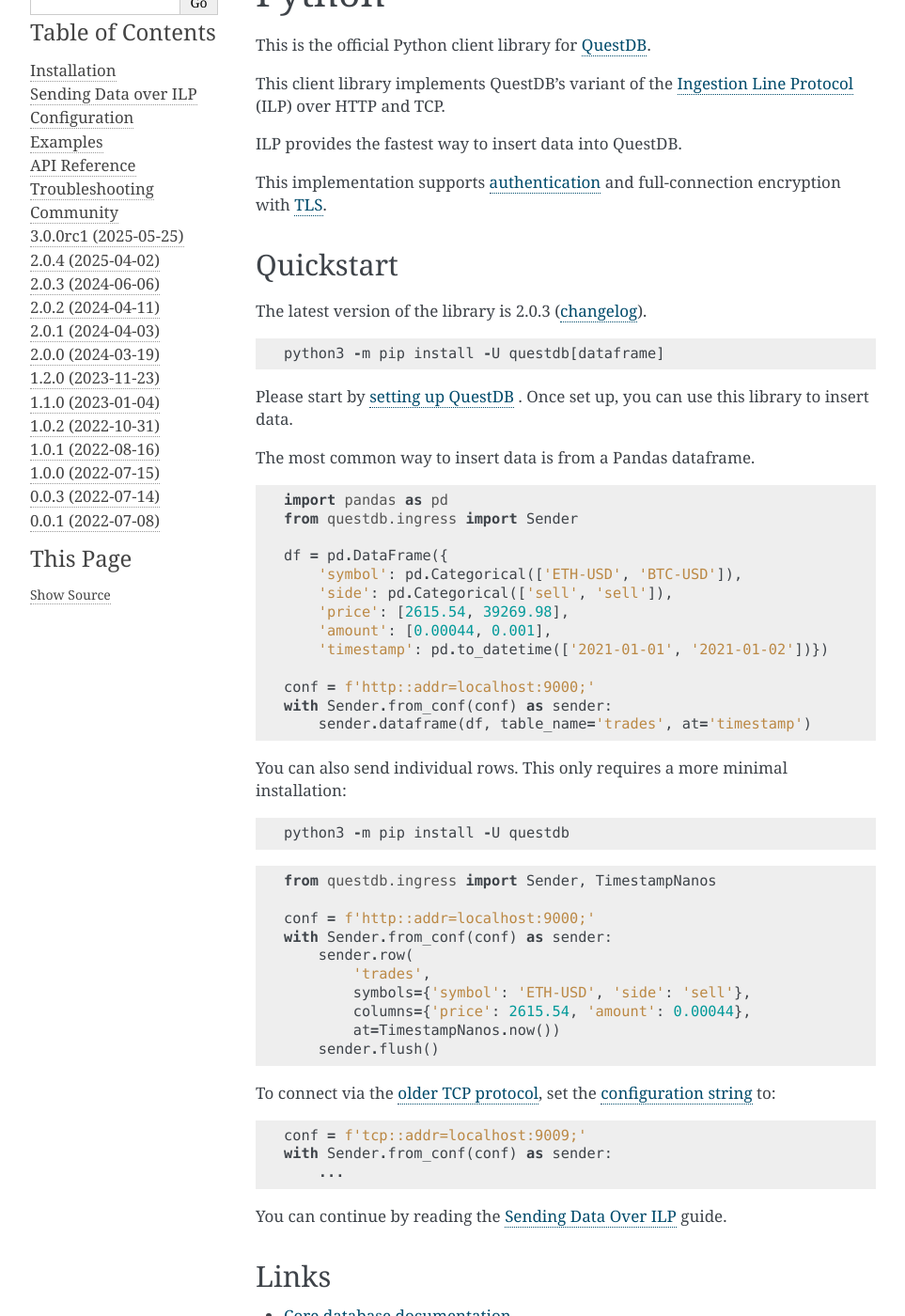
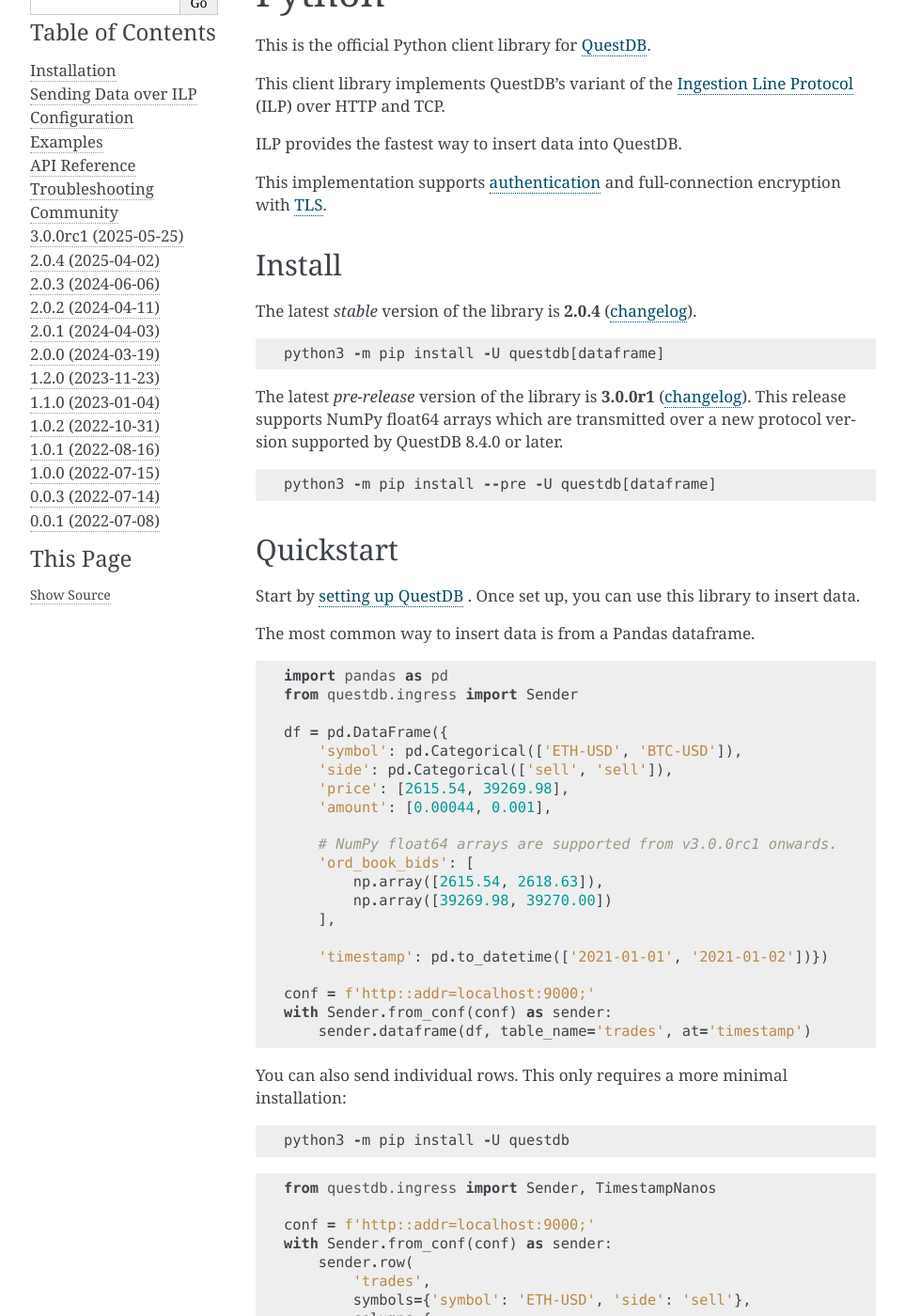
Before and after one commit to questdb/py-questdb-client, a Sphinx documentation site: the page built from docs/index.rst, in a window 1280 px wide and 1400 px high, scrolled down 224 px. Shown: the whole window at 94% size, without its empty margins (148-1111 px from the left). Built offline with Sphinx 7.4.7, drawn with Linux system fonts in a browser that asks for light colours; some of the changed text lies outside the part shown.

Commit message:
Fixed up front page docs with install instructions

```diff
--- a/README.rst
+++ b/README.rst
@@ -15,16 +15,29 @@
 and full-connection encryption with
 `TLS <https://py-questdb-client.readthedocs.io/en/latest/conf.html#tls>`_.
 
-Quickstart
-==========
+Install
+=======
 
-The latest version of the library is 2.0.3 (`changelog <https://py-questdb-client.readthedocs.io/en/latest/changelog.html>`_).
+The latest *stable* version of the library is **2.0.4** (`changelog <https://py-questdb-client.readthedocs.io/en/latest/changelog.html>`_).
 
 ::
 
     python3 -m pip install -U questdb[dataframe]
 
-Please start by `setting up QuestDB <https://questdb.io/docs/quick-start/>`_ . Once set up, you can use this library to insert data.
+
+The latest *pre-release* version of the library is **3.0.0r1** (`changelog <https://py-questdb-client.readthedocs.io/en/latest/changelog.html>`_).
+This release supports NumPy float64 arrays which are transmitted over a new
+protocol version supported by QuestDB 8.4.0 or later.
+
+::
+
+    python3 -m pip install --pre -U questdb[dataframe]
+
+Quickstart
+==========
+
+Start by `setting up QuestDB <https://questdb.io/docs/quick-start/>`_ .
+Once set up, you can use this library to insert data.
 
 The most common way to insert data is from a Pandas dataframe.
 
@@ -38,6 +51,13 @@
         'side': pd.Categorical(['sell', 'sell']),
         'price': [2615.54, 39269.98],
         'amount': [0.00044, 0.001],
+
+        # NumPy float64 arrays are supported from v3.0.0rc1 onwards.
+        'ord_book_bids': [
+            np.array([2615.54, 2618.63]),
+            np.array([39269.98, 39270.00])
+        ],
+
         'timestamp': pd.to_datetime(['2021-01-01', '2021-01-02'])})
 
     conf = f'http::addr=localhost:9000;'
@@ -57,7 +77,13 @@
         sender.row(
             'trades',
             symbols={'symbol': 'ETH-USD', 'side': 'sell'},
-            columns={'price': 2615.54, 'amount': 0.00044},
+            columns={
+                'price': 2615.54,
+                'amount': 0.00044,
+
+                # NumPy float64 arrays are supported from v3.0.0rc1 onwards.
+                'ord_book_bids': np.array([2615.54, 2618.63]),
+            },
             at=TimestampNanos.now())
         sender.flush()
 
--- a/docs/conf.rst
+++ b/docs/conf.rst
@@ -226,7 +226,7 @@
 .. _sender_conf_protocol_version:
 
 Protocol Version
-======
+================
 
 Specifies the version of Ingestion Line Protocol to use. Valid options are:
 
--- a/docs/sender.rst
+++ b/docs/sender.rst
@@ -267,7 +267,7 @@
 .. _sender_protocol_version:
 
 Protocol Version
-===============
+================
 
 Specifies the version of Ingestion Line Protocol to use for sender.
 
```
